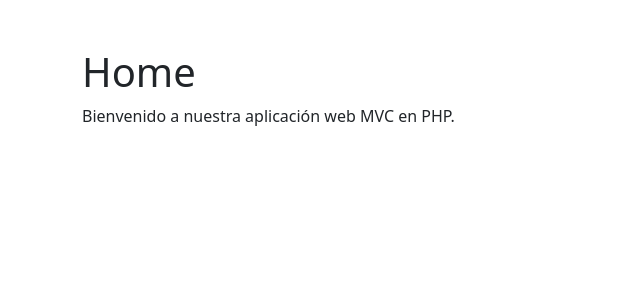
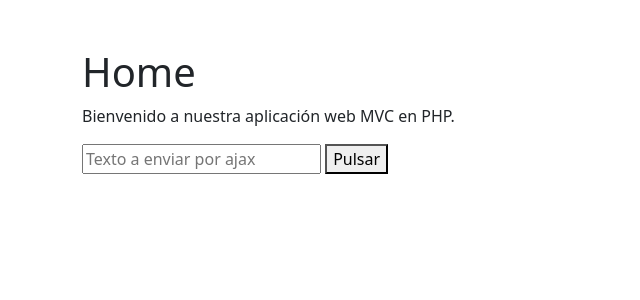
Before and after one commit to tfermoso/phpmvc, a PHP site: page /app/views/home/index.php in a window 1280 px wide. Shown: the top 300 px of the page, without its empty margins (0-640 px from the left). Run offline with PHP 8.4, Linux system fonts and the light colour scheme.

Commit message:
ejemplo ajax

```diff
--- a/app/views/home/index.php
+++ b/app/views/home/index.php
@@ -9,6 +9,10 @@
     <div class="container mt-5">
         <h1>Home</h1>
         <p>Bienvenido a nuestra aplicación web MVC en PHP.</p>
+
+        <input type="text" id="texto" placeholder="Texto a enviar por ajax">
+        <button id="btnajax">Pulsar</button>
     </div>
+    <script src="assets/js/home.js"></script>
 </body>
 </html>
```
Also changed, not shown: public/assets/js/home.js (added).
